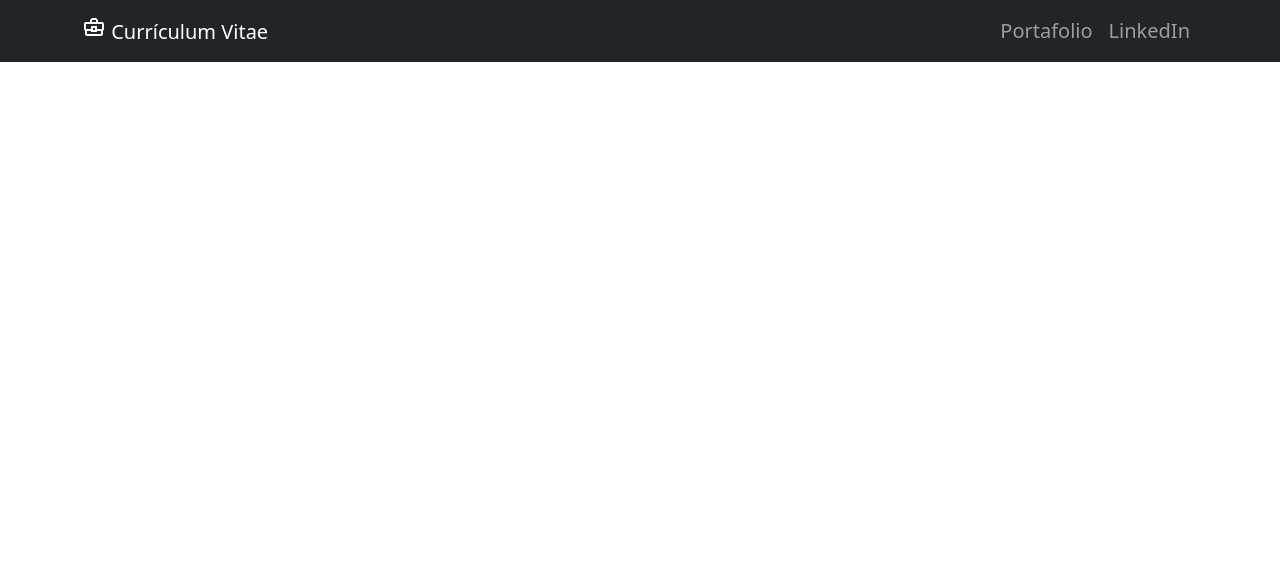
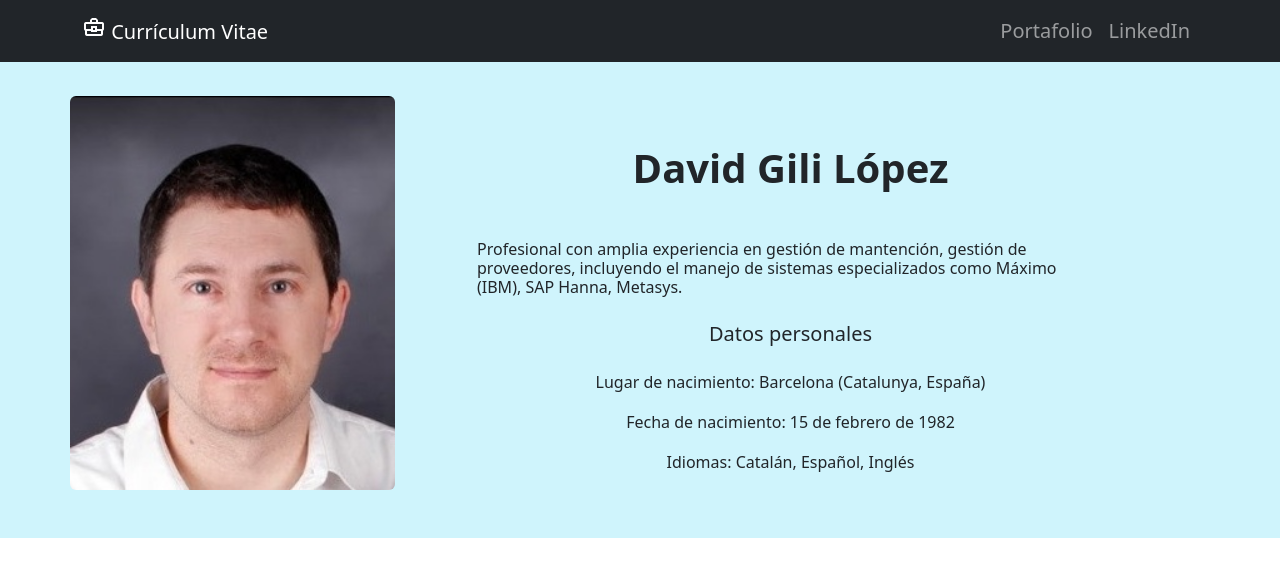
Before and after one commit to dgl82/dgl82.github.io, a plain HTML site: page index.html in a window 1280 px wide. Drawn offline with nearby package versions, Linux system fonts and the light colour scheme.

Commit message:
introduccion agregada

```diff
--- a/index.html
+++ b/index.html
@@ -69,5 +69,29 @@
         </div>
       </div>
     </nav>
+
+    <!-- INTRODUCCION -->
+    <header class="bg-info-subtle text-dark py-5 mt-5">
+      <div class="container d-flex row">
+        <div class="d-flex col ms-auto justify-content-center">
+          <img src="./assets/img/fotocurriculum.jpg" class="rounded" alt="" />
+        </div>
+        <div class="ms-auto col-12 col-md-7">
+          <h1 class="h1 text-center fw-bold my-5">David Gili López</h1>
+
+          <p class="justify-content-left h6">
+            Profesional con amplia experiencia en gestión de mantención, gestión
+            de proveedores, incluyendo el manejo de sistemas especializados como
+            Máximo (IBM), SAP Hanna, Metasys.
+          </p>
+          <h5 class="text-center my-4">Datos personales</h5>
+          <p class="text-center">
+            Lugar de nacimiento: Barcelona (Catalunya, España)
+          </p>
+          <p class="text-center">Fecha de nacimiento: 15 de febrero de 1982</p>
+          <p class="text-center">Idiomas: Catalán, Español, Inglés</p>
+        </div>
+      </div>
+    </header>
   </body>
 </html>
```
